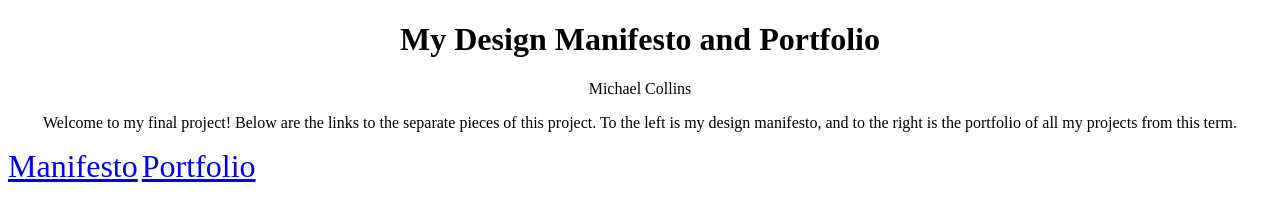
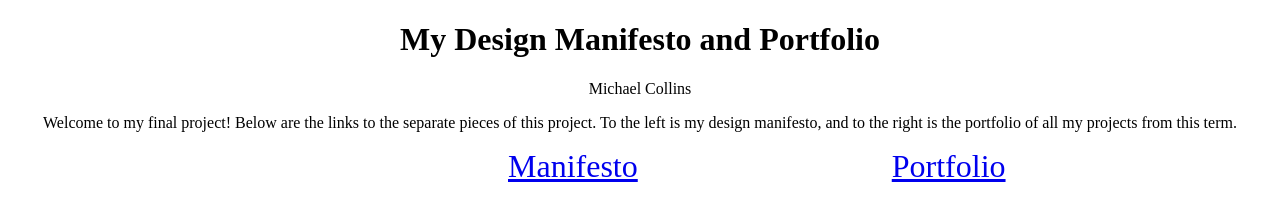
Before and after one commit to Aqueous98/Aqueous98.github.io, a plain HTML site: page index.html in a window 1280 px wide. Drawn offline with Linux system fonts and the light colour scheme.

Commit message:
better alignment

```diff
--- a/index.html
+++ b/index.html
@@ -8,8 +8,8 @@
     <h1>My Design Manifesto and Portfolio</h1>
       <p>Michael Collins</p>
       <p>Welcome to my final project! Below are the links to the separate pieces of this project. To the left is my design manifesto, and to the right is the portfolio of all my projects from this term.</p>
-      <a href="manifesto.html" style="text-align: left; font-size: 200%;">Manifesto</a>
-      <a href="portfolio.html" style="text-align: right; font-size: 200%;">Portfolio</a>
+      <a href="manifesto.html" style="position: relative; left: 500px;font-size: 200%;">Manifesto</a>
+      <a href="portfolio.html" style="position: relative; left: 750px; font-size: 200%;">Portfolio</a>
   </head>
   <body>
   </body>
```
